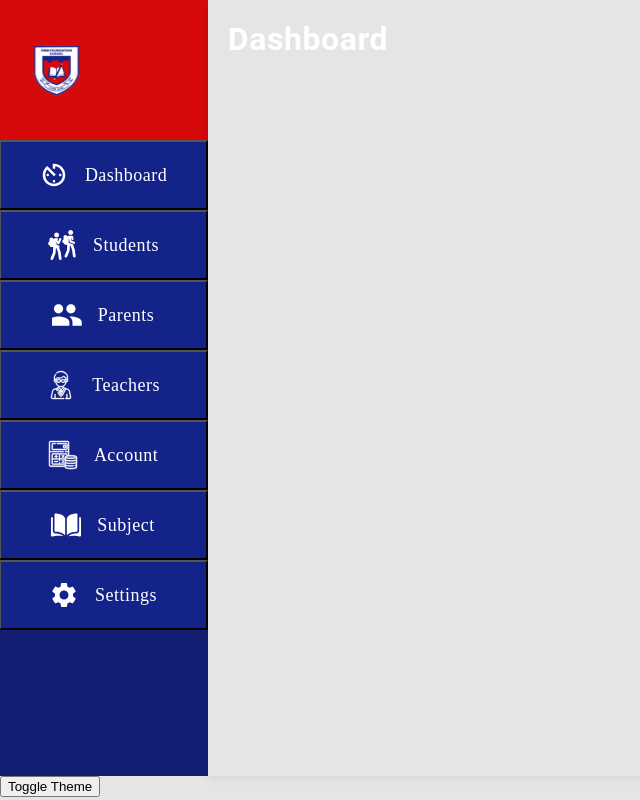
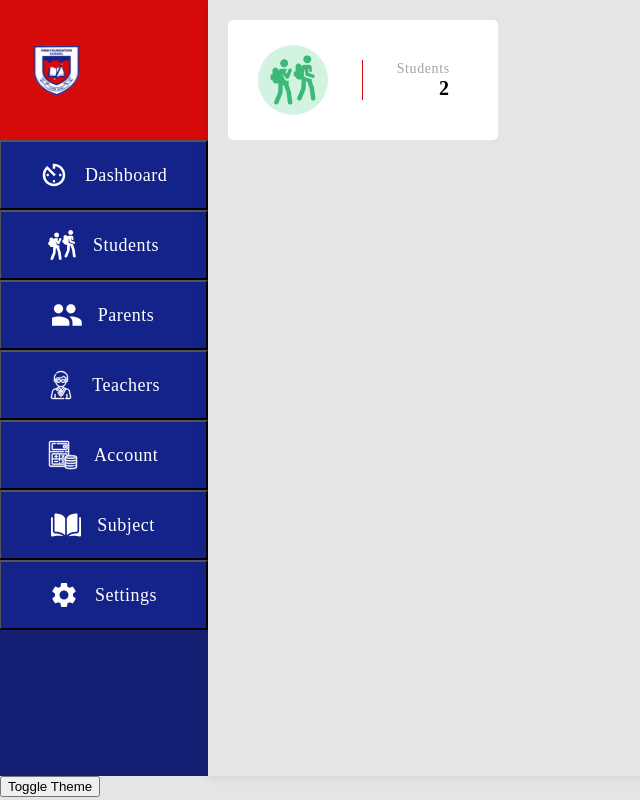
Before and after one commit to AF2B/SchoolSystemSTUP, a React (Vite) app: page /dashboard in a window 1280 px wide. Shown: the whole page, without its empty margins (0-640 px from the left). Built offline with nearby package versions, Linux system fonts and the light colour scheme.

Commit message:
CardCounter component done

```diff
--- a/src/components/CardCounter/index.tsx
+++ b/src/components/CardCounter/index.tsx
@@ -2,23 +2,39 @@ import React from "react";
 
 interface ICardCounterProps {
     icon: string;
-    bgColor: string;
     text: string;
     value: number;
 };
 
+import {
+    CardCounterContainer,
+    CardCounterIcon,
+    CardCounterTitle,
+    CardCounterValue,
+    CardCounterIconContainer,
+    CardCounterPipe,
+    CardCounterTitleValueContainer,
+    CardCounterValueContainer
+} from "./style";
+
 const CardCounter: React.FC<ICardCounterProps> = ({
     icon,
-    bgColor,
     text,
     value
 }) => {
     return (
-        <div className="card-counter" style={{ backgroundColor: bgColor }}>
-            <i className={icon}></i>
-            <span className="count-numbers">{value}</span>
-            <span className="count-name">{text}</span>
-        </div>
+        <CardCounterContainer >
+            <CardCounterIconContainer>
+                <CardCounterIcon src={icon} />
+            </CardCounterIconContainer>
+            <CardCounterPipe />
+            <CardCounterTitleValueContainer>
+                <CardCounterTitle>{text}</CardCounterTitle>
+                <CardCounterValueContainer>
+                    <CardCounterValue>{value}</CardCounterValue>
+                </CardCounterValueContainer>
+            </CardCounterTitleValueContainer>
+        </CardCounterContainer>
     );
 };
 
--- a/src/components/CardCounter/style.ts
+++ b/src/components/CardCounter/style.ts
@@ -1,3 +1,69 @@
 import styled from "styled-components";
 
-export const CardCounterContainer = styled.div``;
+export const CardCounterContainer = styled.div`
+    display: flex;
+    justify-content: space-between;
+    align-items: center;
+    flex-direction: row;
+    width: 270px;
+    height: 120px;
+    border-radius: 5px;
+    background-color: ${props => props.theme.bg2};
+`;
+
+export const CardCounterTitle = styled.span`
+    font-family: Poppins;
+    font-style: normal;
+    font-size: 14px;
+    color: ${props => props.theme.textInvert};
+`;
+
+export const CardCounterValue = styled.span`
+    font-family: Poppins;
+    font-size: 20px;
+    font-style: normal;
+    font-weight: 600;
+    line-height: normal;
+    letter-spacing: 0.8px;
+    color: ${props => props.theme.textInvert3};
+`;
+
+export const CardCounterIconContainer = styled.div`
+    display: flex;
+    justify-content: center;
+    align-items: center;
+    background-color: ${props => props.theme.bg4};
+    width: 70px;
+    height: 70px;
+    border-radius: 50%;
+    margin-left: 30px;
+`;
+
+export const CardCounterPipe = styled.span`
+    display: inline-block;
+    width: 1px;
+    height: 40px;
+    background-color: ${props => props.theme.bg3};
+    content: "";
+`;
+
+export const CardCounterIcon = styled.img`
+    width: 50px;
+    height: 50px;
+`;
+
+export const CardCounterTitleValueContainer = styled.div`
+    display: flex;
+    flex-direction: column;
+    justify-content: space-between;
+    align-items: flex-start;
+    margin-right: 3rem;
+`;
+
+export const CardCounterValueContainer = styled.div`
+    display: flex;
+    justify-content: end;
+    width: 100%;
+    align-items: end;
+    flex-direction: row;
+`;
--- a/src/pages/dashboard/index.tsx
+++ b/src/pages/dashboard/index.tsx
@@ -5,12 +5,23 @@ import DashboardIcon from "../../assets/icons/av_timer.svg";
 import Group from "../../assets/icons/group.svg";
 import Logo from "../../assets/icons/logo.svg";
 import SubjectIcon from "../../assets/icons/openbook.svg";
-import ParentsIcon from "../../assets/icons/parentssidenav.svg";
+import ParentIcon from "../../assets/icons/parentssidenav.svg";
 import SettingsIcon from "../../assets/icons/settings.svg";
-import StudentsIcon from "../../assets/icons/students2.svg";
-import TeachersIcon from "../../assets/icons/teachersidenav.svg";
+import StudentIcon from "../../assets/icons/students2.svg";
+import TeacherIcon from "../../assets/icons/teachersidenav.svg";
+import EarningsIcon from "../../assets/icons/contentHeader/earnings.svg";
+import ParentsIcon from "../../assets/icons/contentHeader/parents.svg";
+import StudentsIcon from "../../assets/icons/contentHeader/students.svg";
+import TeachersIcon from "../../assets/icons/contentHeader/teachers.svg";
+
+
 import SideNavBarButton from "../../components/SideNavBarButton";
-import { SideNavBarHeaderContainer, SideNavBarHeaderIcon, SideNavBarHeaderLogo } from '../../components/SideNavBarHeader/style';
+import {
+    SideNavBarHeaderContainer,
+    SideNavBarHeaderIcon,
+    SideNavBarHeaderLogo
+} from '../../components/SideNavBarHeader/style';
+import CardCounter from '../../components/CardCounter';
 import MainLayout from "../../layouts";
 
 interface IDashboardProps {}
@@ -22,15 +33,15 @@ const Dashboard: React.FC<IDashboardProps> = () => {
             text: "Dashboard"
         },
         {
-            icon: StudentsIcon,
+            icon: StudentIcon,
             text: "Students"
         },
         {
-            icon: ParentsIcon,
+            icon: ParentIcon,
             text: "Parents"
         },
         {
-            icon: TeachersIcon,
+            icon: TeacherIcon,
             text: "Teachers"
         },
         {
@@ -44,6 +55,29 @@ const Dashboard: React.FC<IDashboardProps> = () => {
         {
             icon: SettingsIcon,
             text: "Settings"
+        }
+    ]
+
+    const cardCounters = [
+        {
+            icon: StudentsIcon,
+            text: "Students",
+            value: 100
+        },
+        {
+            icon: TeachersIcon,
+            text: "Teachers",
+            value: 1289
+        },
+        {
+            icon: ParentsIcon,
+            text: "Parents",
+            value: 250
+        },
+        {
+            icon: EarningsIcon,
+            text: "Earnings",
+            value: 200.000
         }
     ]
 
@@ -65,9 +99,15 @@ const Dashboard: React.FC<IDashboardProps> = () => {
                 ))
             }
             content={
-                <div>
-                    <h1>Dashboard</h1>
-                </div>
+                <CardCounter icon={StudentsIcon} text="Students" value={2.000}/>
+                // cardCounters.map((cardCounter, index) => (
+                //     <CardCounter
+                //         key={index}
+                //         icon={cardCounter.icon}
+                //         text={cardCounter.text}
+                //         value={cardCounter.value}
+                //     />
+                // ))
             }
         />
     );
--- a/src/styles/theme.ts
+++ b/src/styles/theme.ts
@@ -3,11 +3,13 @@ export const lightTheme = {
   text2: '#000000',
   textInvert: '#A3A3A3',
   textInvert2: '#14238A',
+  textInvert3: '#000',
   primary: '#14238A',
   primary2: '#131F73',
   bg: '#E5E5E5',
   bg2: '#FFFFFF',
-  bg3: '#D60A0B'
+  bg3: '#D60A0B',
+  bg4: '#D1F3E0'
 };
 
 export const darkTheme = {
@@ -15,6 +17,7 @@ export const darkTheme = {
   text2: '#f0f0f0',
   textInvert: '#333',
   textInvert2: '#555',
+  textInvert3: '#000',
   primary: '#3498db',
   primary2: '#85c1e9',
   bg: '#2c3e50',
```
